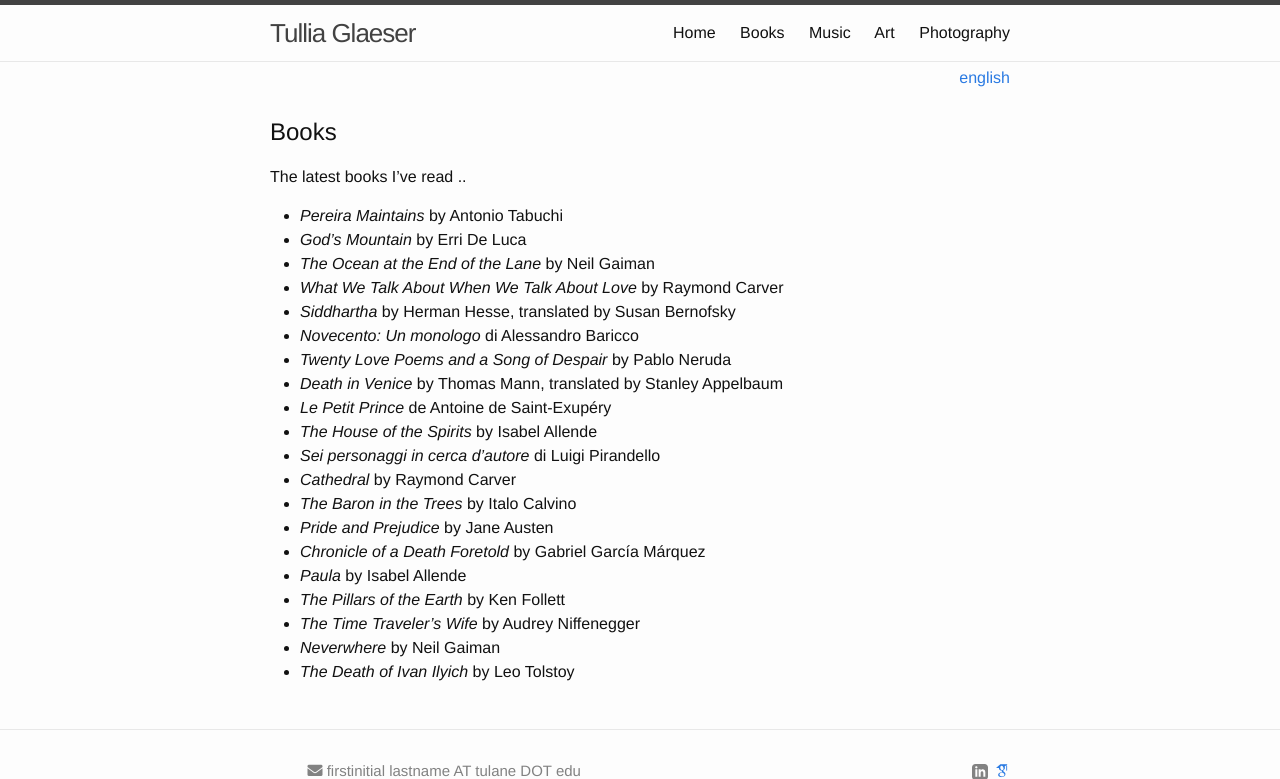
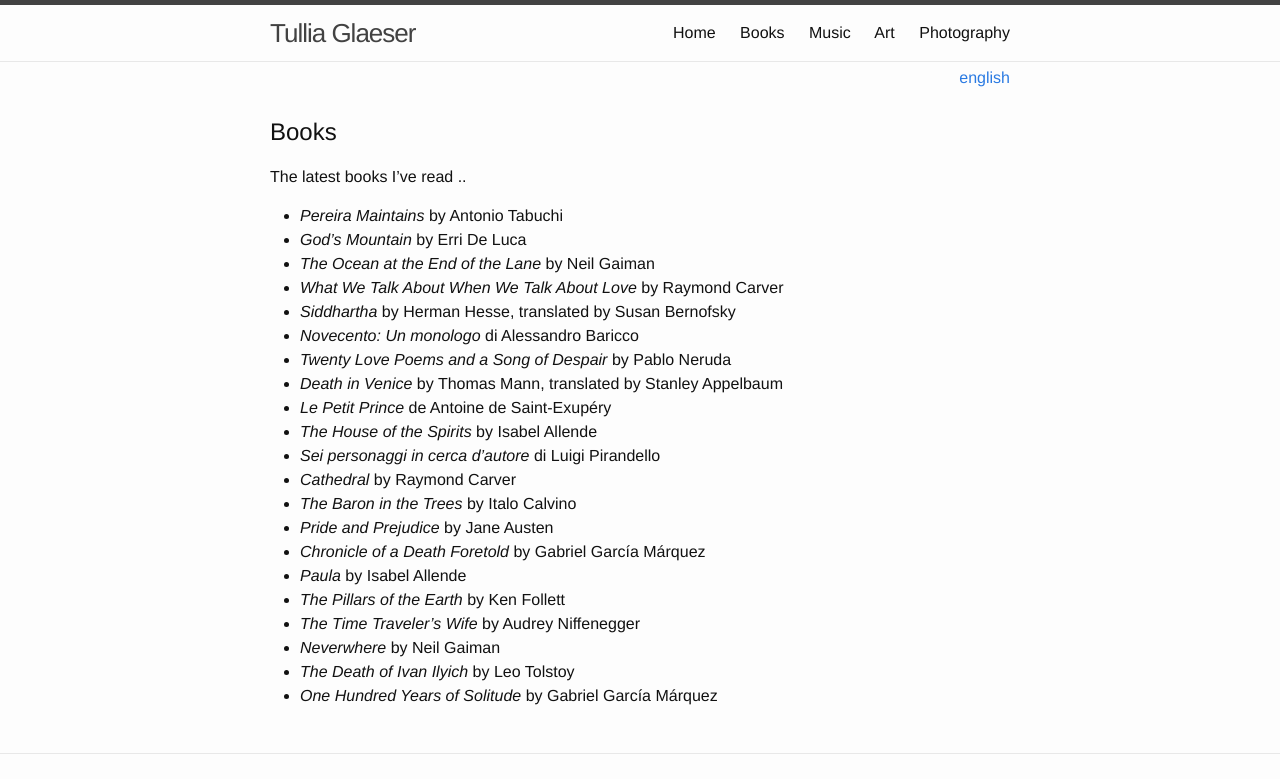
Before and after one commit to tamglaeser/tamglaeser.github.io, a Jekyll site: the page built from books.md, in a window 1280 px wide, cut to the strip 0-779 px from the top of the page. Built offline with Jekyll 4.4.1, drawn with Linux system fonts in a browser that asks for light colours; nearby versions of some CDN libraries; some web fonts are replaced.

Commit message:
added book

```diff
--- a/books.md
+++ b/books.md
@@ -30,3 +30,4 @@ The latest books I've read ..
 - _The Time Traveler's Wife_ by Audrey Niffenegger
 - _Neverwhere_ by Neil Gaiman
 - _The Death of Ivan Ilyich_ by Leo Tolstoy
+- _One Hundred Years of Solitude_ by Gabriel García Márquez
```
